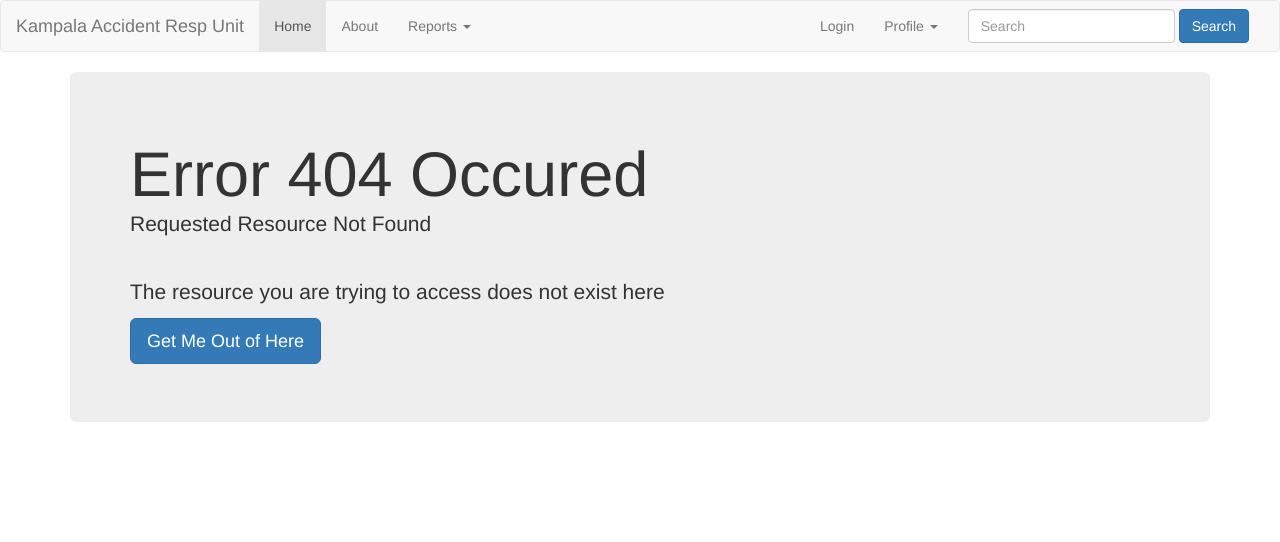
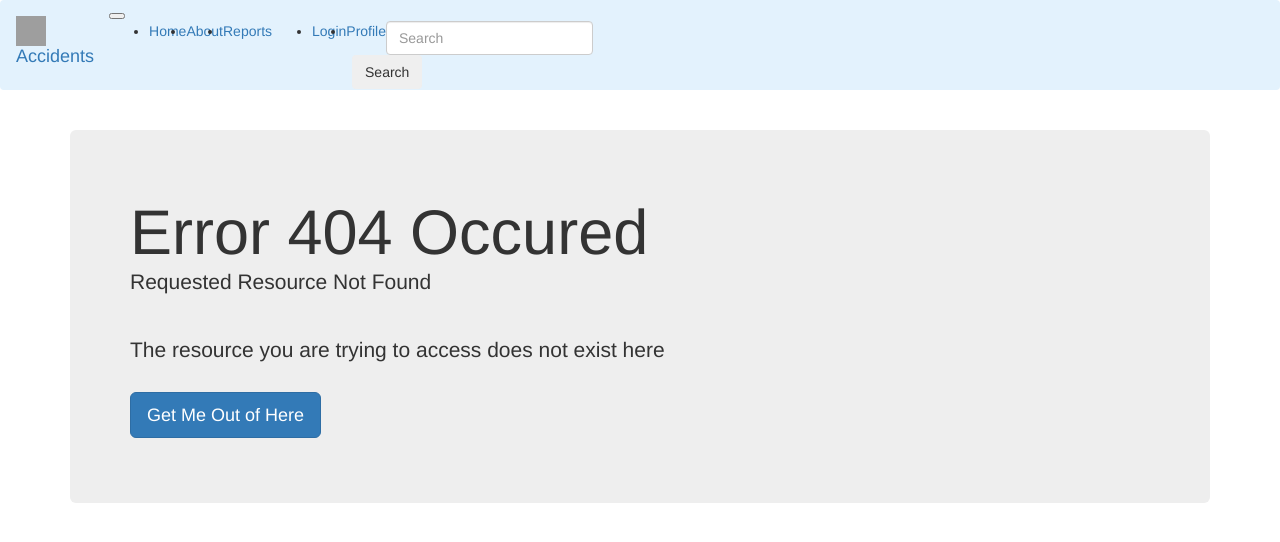
Before and after one commit to alexxsanya/kamccidents, a Flask app: page /about in a window 1280 px wide. Shown: the top 542 px of the page. Run offline with Flask 2, Linux system fonts and the light colour scheme; some libraries are stand-ins or nearby versions; grey boxes are pictures that could not be loaded.

Commit message:
[#163503424] Refactored code to meet bootstrap 4 standards

```diff
--- a/views/templates/home.html
+++ b/views/templates/home.html
@@ -1,10 +1,10 @@
 {% extends "layout.html" %}
 {% block title %} Home Page {% endblock %}
 
+<body>
     {% block body %}
-
-<div class="container">
     {{super()}}
+    <div class="container padding">
         <button type="button" class="btn btn-primary" data-toggle="modal" data-target="#exampleModal" data-whatever="@report">
             Report an Accident
         </button>
@@ -16,6 +16,8 @@
         </div>
     </div>
     {% endblock %}
+
+</body>
 {% block scripts %}
   {{super()}}
   <script>
--- a/views/templates/includes/__nav.html
+++ b/views/templates/includes/__nav.html
@@ -1,48 +1,53 @@
-{% block navbar %}
-<nav class="navbar navbar-default">
-	<div class="container-fluid">
-		<div class="navbar-header">
+<nav class="navbar navbar-expand-lg navbar-light" style="background-color: #e3f2fd;">
 		<a class="navbar-brand" href="#">
-			<!-- img alt="Kampala Accident Resp Unit" src="#" -->
-			Kampala Accident Resp Unit
+				<img src="https://getbootstrap.com/docs/4.2/assets/brand/bootstrap-solid.svg" width="30" height="30" alt="Accident">
+				Accidents
 		</a>
+		<button class="navbar-toggler" type="button" data-toggle="collapse" data-target="#navbarSupportedContent" aria-controls="navbarSupportedContent" aria-expanded="false" aria-label="Toggle navigation">
+			<span class="navbar-toggler-icon"></span>
+		</button>
+
+		<div class="collapse navbar-collapse" id="navbarSupportedContent">
+			<ul class="navbar-nav mr-auto">
+				<li class="nav-item active">
+					<a class="nav-link" href="/">Home <span class="sr-only">(current)</span></a>
+				</li>
+				<li class="nav-item">
+					<a class="nav-link" href="/about">About</a>
+				</li>
+				<li class="nav-item dropdown">
+					<a class="nav-link dropdown-toggle" href="#" id="navbarDropdown" role="button" data-toggle="dropdown" aria-haspopup="true" aria-expanded="false">
+						Reports
+					</a>
+					<div class="dropdown-menu" aria-labelledby="navbarDropdown">
+						<a class="dropdown-item" href="#">Action</a>
+						<a class="dropdown-item" href="#">Another action</a>
+						<div class="dropdown-divider"></div>
+						<a class="dropdown-item" href="#">Something else here</a>
 					</div>
-		<!-- Collect the nav links, forms, and other content for toggling -->
-		<div class="collapse navbar-collapse" id="bs-example-navbar-collapse-1">
-		  <ul class="nav navbar-nav">
-			<li class="active"><a href="#">Home <span class="sr-only">(current)</span></a></li>
-			<li><a href="/about">About</a></li>
-			<li class="dropdown">
-			  <a href="#" class="dropdown-toggle" data-toggle="dropdown" role="button" aria-haspopup="true" aria-expanded="false">Reports <span class="caret"></span></a>
-			  <ul class="dropdown-menu">
-				<li><a href="/accident">Action</a></li>
-				<li role="separator" class="divider"></li>
-				<li><a href="#">Separated link</a></li>
-				<li role="separator" class="divider"></li>
-				<li><a href="#">One more separated link</a></li>
-			  </ul>
 				</li>
 			</ul>
-		  <form class="navbar-form navbar-right">
-			<div class="form-group">
-			  <input type="text" class="form-control" placeholder="Search">
+
+			<ul class="navbar-nav">
+				<li class="nav-item">
+						<a class="nav-link" href="#" data-toggle="modal" data-target="#logalModal">Login</a>
+					</li>
+					<li class="nav-item dropdown">
+						<a class="nav-link dropdown-toggle"  id="navbarDropdown" role="button" data-toggle="dropdown" aria-haspopup="true" aria-expanded="false">
+							Profile
+						</a>
+						<div class="dropdown-menu" aria-labelledby="navbarDropdown">
+							<a class="dropdown-item" href="#">Account Settings</a>
+							<a class="dropdown-item" href="#">My Report</a>
+							<div class="dropdown-divider"></div>
+							<a class="dropdown-item" href="#">Logout</a>
 						</div>
-			<button type="submit" class="btn btn-primary">Search </button>
+					</li>
+				<ul>
+				<form class="form-inline my-2 my-lg-0">
+						<input class="form-control mr-sm-2" type="search" placeholder="Search" aria-label="Search">
+						<button class="btn btn-outline-success my-2 my-sm-0" type="submit">Search</button>
 				</form>
-		  <ul class="nav navbar-nav navbar-right">
-			<li><a href="#" data-toggle="modal" data-target="#logalModal" data-whatever="@login">Login</a></li>
-			<li class="dropdown">
-			  <a href="#" class="dropdown-toggle" data-toggle="dropdown" role="button" aria-haspopup="true" aria-expanded="false">Profile
-				<span class="caret"></span>
-			  </a>
-			  <ul class="dropdown-menu">
-				<li><a href="#">Account</a></li>
-				<li role="separator" class="divider"></li>
-				<li><a href="#">Logout</a></li>
-			  </ul>
-			</li>
-		  </ul>
-		</div><!-- /.navbar-collapse -->
 		</div>
 </nav>
-{% endblock %}
+<br />
--- a/views/templates/layout.html
+++ b/views/templates/layout.html
@@ -30,12 +30,14 @@
     {% endblock %}
 {% endblock %}
 <body>
-    {% include 'includes/__nav.html' %}
-    <div class="container">
         {% block body %}
-            {% include 'includes/__create_accident_modal.html' %}
-            {% include 'includes/__login_modal.html' %}
+            {% block navbar %}
+                {% include 'includes/__nav.html' %}
+            {% endblock %}
+            <div class="container">
+                {% include 'includes/__create_accident_modal.html' %}
+                {% include 'includes/__login_modal.html' %}
+            </div>
         {% endblock %}
-    </div>
 </body>
 </html>
```
Lines whose indentation alone changed are shown as unchanged.
